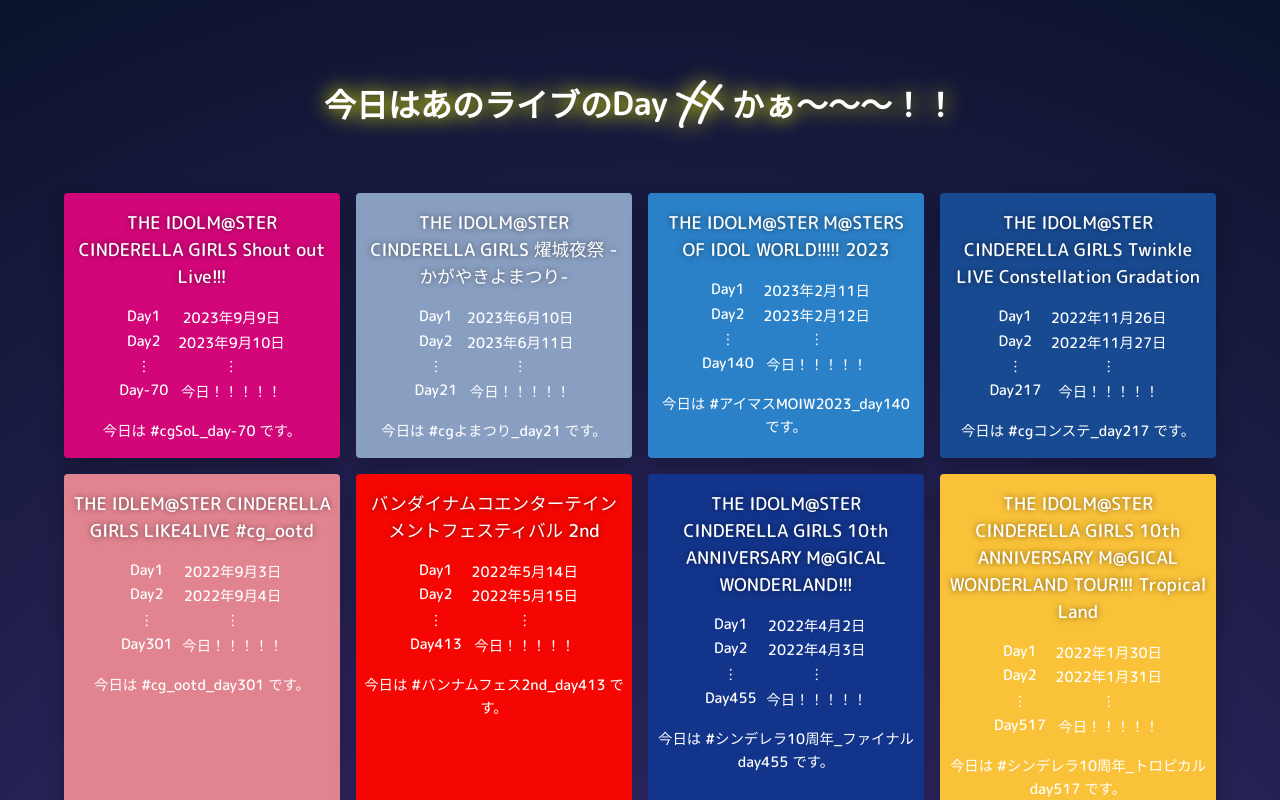
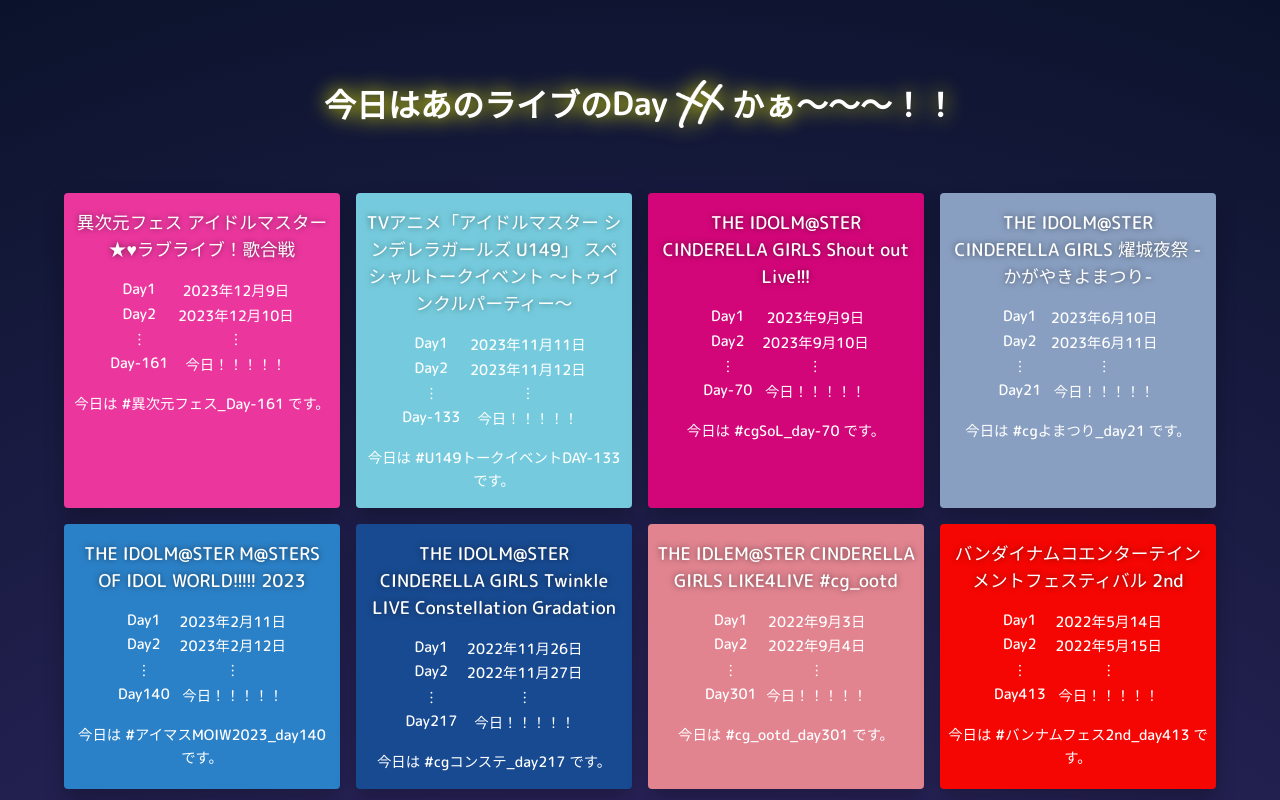
Before and after one commit to mhousetree/cg-day-x, a React (Create React App) app: page / in a window 1280 px wide. Shown: the top 800 px of the page. Built offline with nearby package versions, Linux system fonts and the light colour scheme.

Commit message:
add new events

```diff
--- a/src/lives.ts
+++ b/src/lives.ts
@@ -12,6 +12,21 @@
 };
 
 export const lives: LiveInfo[] = [
+  {
+    title: "異次元フェス アイドルマスター★♥ラブライブ！歌合戦",
+    date: new Date("2023/12/9"),
+    days: 2,
+    color: "#eb369e",
+    tweetType: { kind: "HashtagWithDay", hashtag: "異次元フェス_Day" },
+  },
+  {
+    title:
+      "TVアニメ「アイドルマスター シンデレラガールズ U149」 スペシャルトークイベント ～トゥインクルパーティー～",
+    date: new Date("2023/11/11"),
+    days: 2,
+    color: "#75cbdd",
+    tweetType: { kind: "HashtagWithDay", hashtag: "U149トークイベントDAY" },
+  },
   {
     title: "THE IDOLM@STER CINDERELLA GIRLS Shout out Live!!!",
     date: new Date("2023/9/9"),
```
Also changed, not shown: 1 other file (tests, documents, lock files or other folders).
